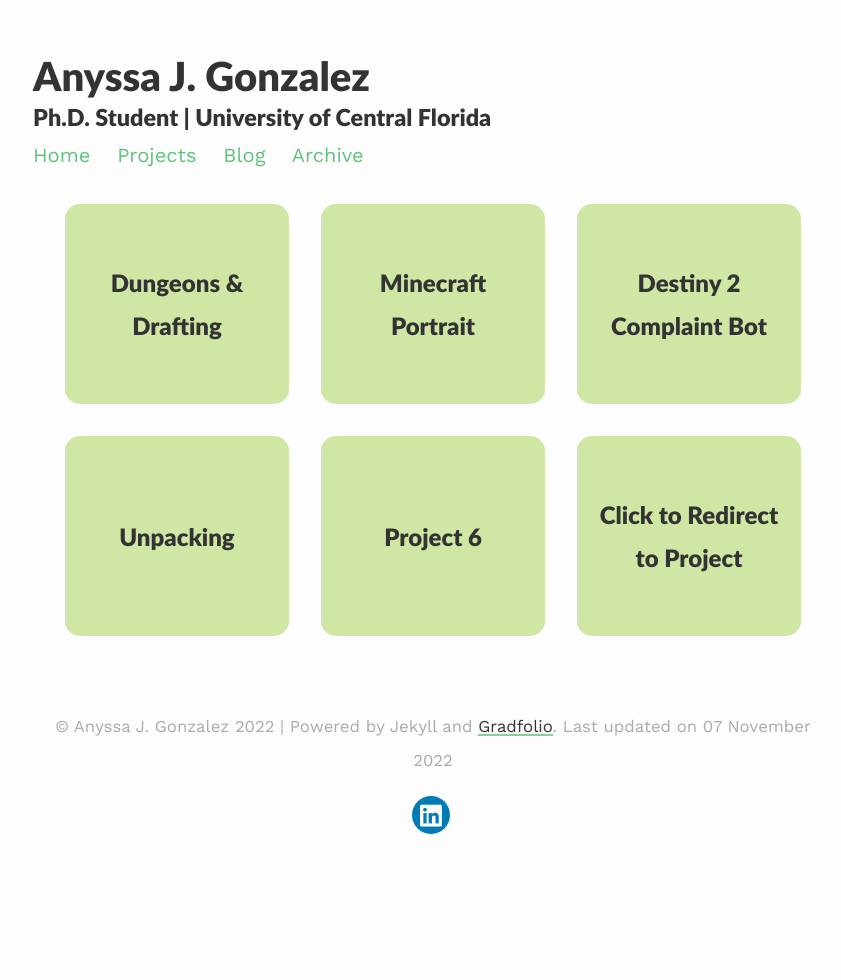
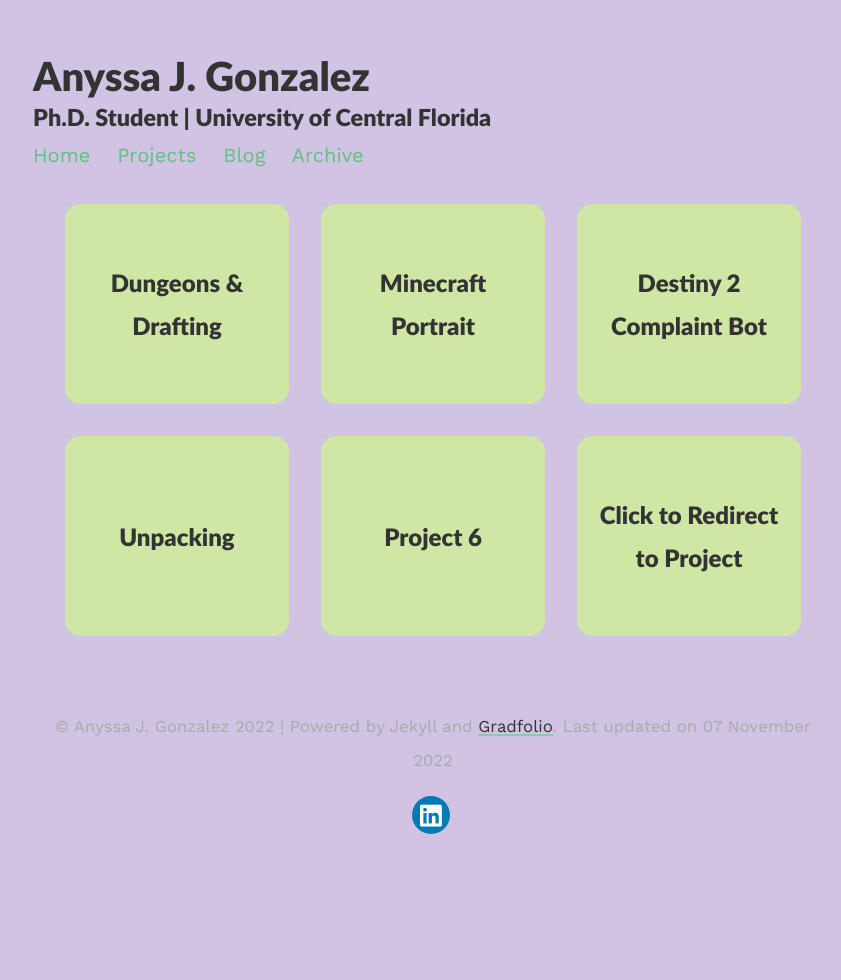
Before and after one commit to anyssajgonzalez/AnyssaPortfolio, a Jekyll site: the page built from _pages/projects.md, in a window 1280 px wide. Shown: the whole page, without its empty margins (207-1048 px from the left). Built offline with Jekyll 4.4.1, drawn with Linux system fonts in a browser that asks for light colours; nearby versions of some CDN libraries.

Commit message:
changes to background color

```diff
--- a/assets/css/_sass/variables.scss
+++ b/assets/css/_sass/variables.scss
@@ -11,14 +11,14 @@
 $brand-color:      #60c17d;
 
 // Color scheme for light
-$body-bg: #fdfdfd;
+$body-bg: #d0c3e3;
 $projectbox: #cfe6a4;
 $text-color: #333;
 
 // Color scheme for dark modes
 $body-bg-dark: #061725;
 $projectbox-dark: lighten($body-bg-dark, 10%);
-$text-color-dark: #777;
+$text-color-dark: #d0c3e3;
 
 // Colour palette for project boxes
 $theme1: ("one",#388087),("two", #6FB3B8),("three",#BADFE7),("four",#C2EDCE),("five",#F6F6F2);
```
